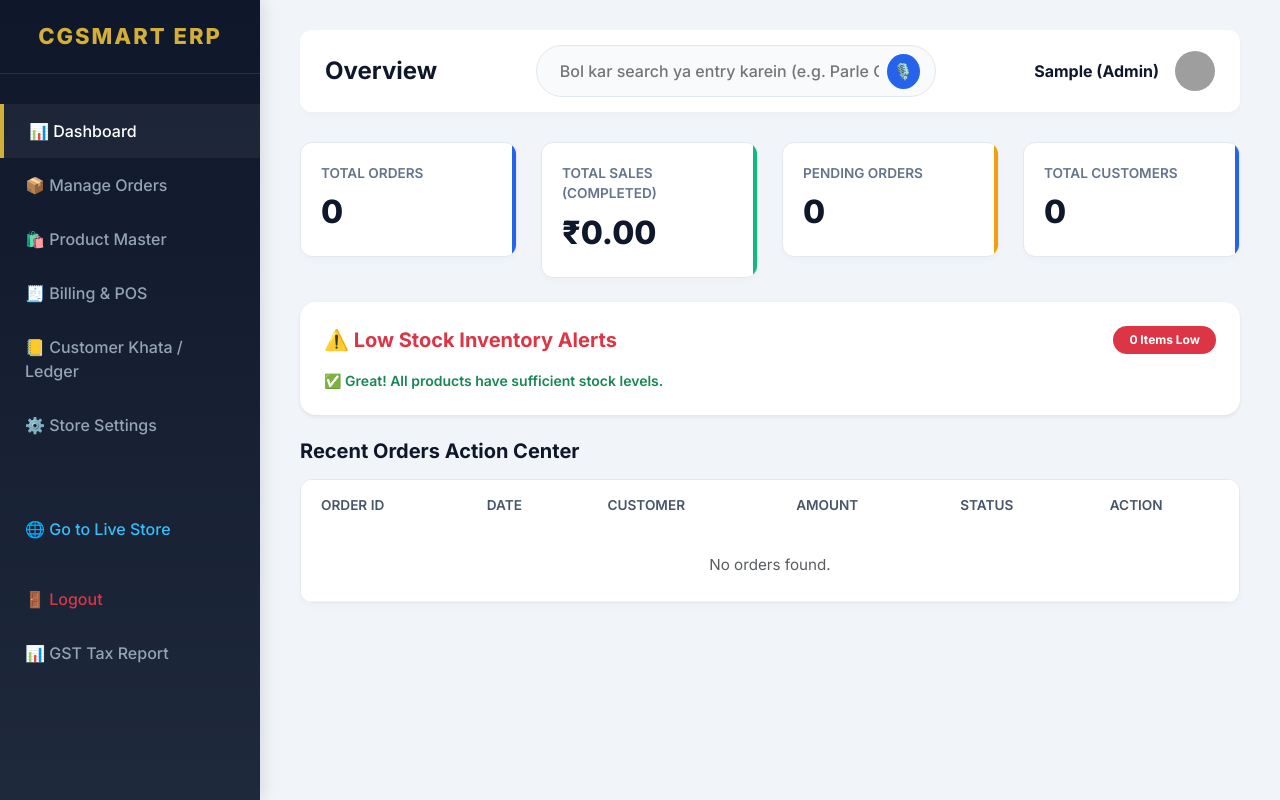
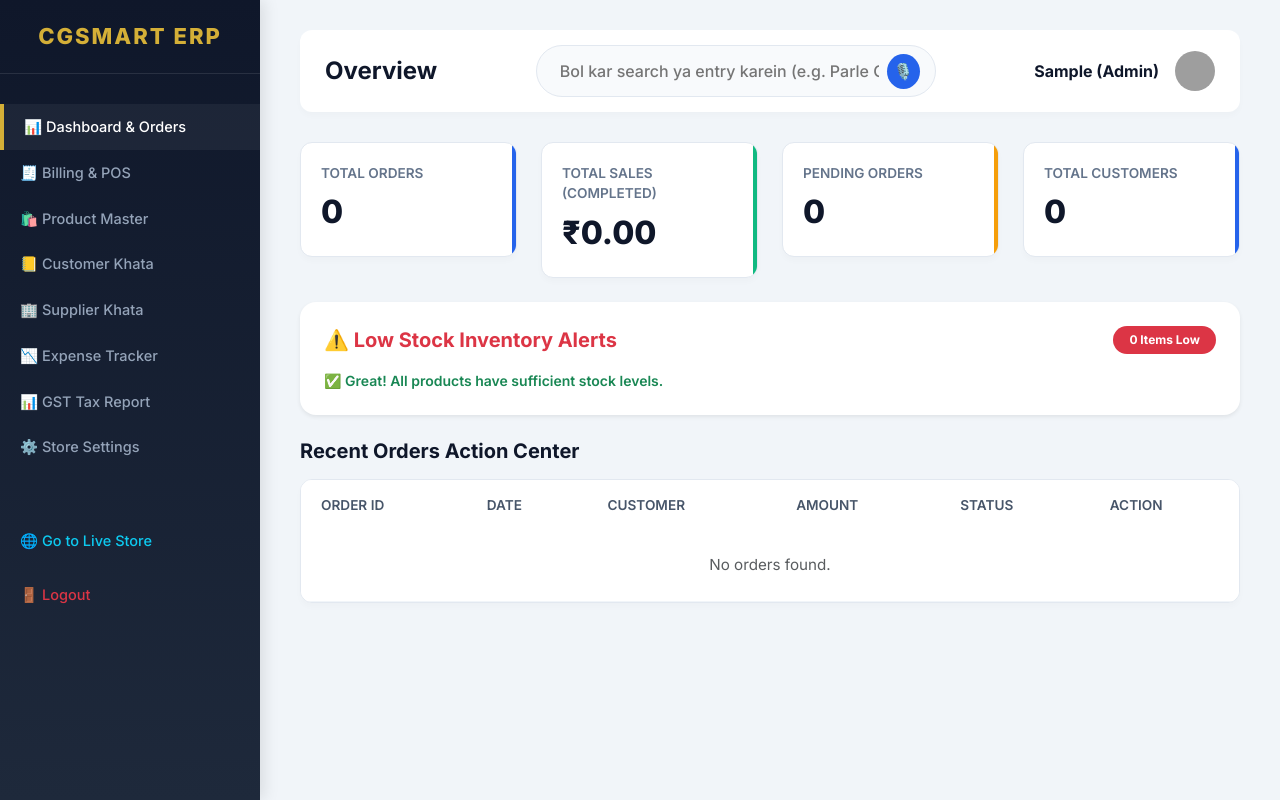
Before and after one commit to pankajchachan2008-rgb/my-online-store, a Django app: page /cgs-erp/dashboard/ in a window 1280 px wide. Run offline with Django 5.2, Linux system fonts and the light colour scheme; the visitor is signed in with stand-in values (Sample User, id 1); data comes from the database, SQL or seed files in the repository; data that the repository does not hold is empty; grey boxes are pictures that could not be loaded.

Commit message:
upgrade admin dashboard with more features

```diff
--- a/products/templates/erp/dashboard.html
+++ b/products/templates/erp/dashboard.html
@@ -15,7 +15,9 @@
             overflow-x: hidden;
         }
 
-        /* 🌟 Premium Sidebar */
+        /* ==========================================
+           🌟 Premium Sidebar (Compact & Scrollable)
+           ========================================== */
         .sidebar {
             width: 260px;
             background: linear-gradient(180deg, #0F172A 0%, #1E293B 100%);
@@ -25,9 +27,17 @@
             left: 0;
             top: 0;
             padding-top: 20px;
+            padding-bottom: 20px;
+            overflow-y: auto;  /* Vertical scroll enable */
             box-shadow: 4px 0 15px rgba(0,0,0,0.1);
             z-index: 100;
         }
+
+        /* 🎨 Custom Scrollbar Design for Sidebar */
+        .sidebar::-webkit-scrollbar { width: 5px; }
+        .sidebar::-webkit-scrollbar-thumb { background: #334155; border-radius: 10px; }
+        .sidebar::-webkit-scrollbar-track { background: transparent; }
+
         .sidebar-brand {
             font-size: 22px;
             font-weight: 800;
@@ -38,15 +48,18 @@
             padding-bottom: 20px;
             border-bottom: 1px solid rgba(255,255,255,0.1);
         }
+
         .sidebar-menu a {
             display: flex;
             align-items: center;
-            padding: 15px 25px;
+            padding: 12px 20px;   /* Padding reduced for compact look */
+            font-size: 14.5px;    /* Font size slightly reduced */
             color: #94A3B8;
             text-decoration: none;
             font-weight: 500;
-            transition: 0.3s;
+            transition: background 0.2s, color 0.2s;
         }
+
         .sidebar-menu a:hover, .sidebar-menu a.active {
             background: rgba(255,255,255,0.05);
             color: #fff;
@@ -145,25 +158,40 @@
         .erp-table thead { background: #F8FAFC; }
         .erp-table th { font-weight: 600; color: #475569; padding: 15px 20px; font-size: 0.85rem; text-transform: uppercase; }
         .erp-table td { padding: 15px 20px; vertical-align: middle; font-size: 0.95rem; border-bottom: 1px solid #F1F5F9; }
+
+        @media print {
+            .sidebar, .no-print, .top-navbar { display: none !important; }
+            .main-content { margin-left: 0 !important; padding: 0 !important; }
+        }
     </style>
 </head>
 <body>
 
-<!-- 🏢 SIDEBAR -->
-    <div class="sidebar">
+    <!-- 🏢 SIDEBAR -->
+    <div class="sidebar no-print">
         <div class="sidebar-brand">
             CGSMART ERP
         </div>
         <div class="sidebar-menu">
-            <a href="{% url 'erp_dashboard' %}" class="active">📊 Dashboard</a>
-            <a href="{% url 'erp_dashboard' %}">📦 Manage Orders</a>
+
+            <!-- Core Features -->
+            <a href="{% url 'erp_dashboard' %}" class="active">📊 Dashboard & Orders</a>
+            <a href="{% url 'erp_pos' %}">🧾 Billing & POS</a>
             <a href="{% url 'erp_products' %}">🛍️ Product Master</a>
-            <a href="{% url 'erp_pos' %}">🧾 Billing & POS</a>
-            <a href="{% url 'erp_ledger' %}">📒 Customer Khata / Ledger</a>
+
+            <!-- Khatas & Ledgers -->
+            <a href="{% url 'erp_ledger' %}">📒 Customer Khata</a>
+            <a href="{% url 'erp_supplier_ledger' %}">🏢 Supplier Khata</a>
+            <a href="{% url 'erp_expenses' %}">📉 Expense Tracker</a>
+
+            <!-- Reports & Settings -->
+            <a href="{% url 'erp_gst_report' %}">📊 GST Tax Report</a>
             <a href="{% url 'erp_settings' %}">⚙️ Store Settings</a>
-            <a href="{% url 'home' %}" target="_blank" style="margin-top: 50px; color: #38BDF8;">🌐 Go to Live Store</a>
-            <a href="{% url 'logout' %}" class="text-danger mt-3">🚪 Logout</a>
-            <a href="{% url 'erp_gst_report' %}">📊 GST Tax Report</a>
+
+            <!-- Bottom Actions -->
+            <a href="{% url 'home' %}" target="_blank" class="text-info mt-5" style="color: #38BDF8;">🌐 Go to Live Store</a>
+            <a href="{% url 'logout' %}" class="text-danger mt-2">🚪 Logout</a>
+
         </div>
     </div>
 
@@ -171,7 +199,7 @@
     <div class="main-content">
 
         <!-- TOP NAVBAR & VOICE COMMAND -->
-        <div class="top-navbar">
+        <div class="top-navbar no-print">
             <h4 class="m-0 fw-bold">Overview</h4>
 
             <div class="voice-search-box">
```
